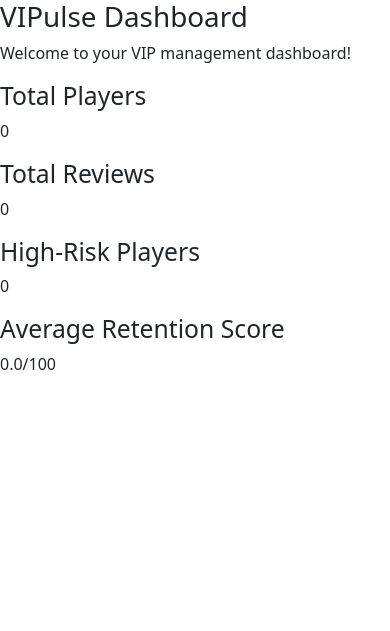
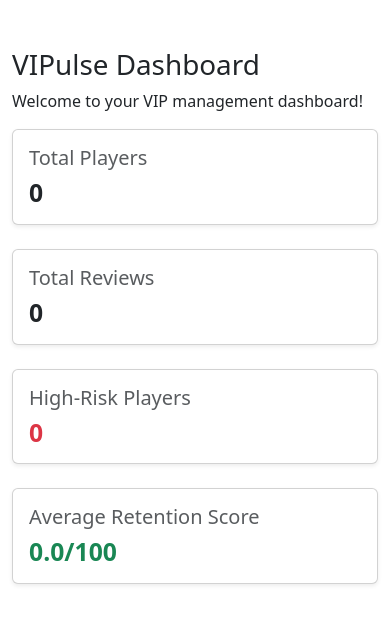
Before and after one commit to Azhdakurt/vipulse-2, a Django app: page /dashboard/ in a window 390 px wide. Shown: the top 631 px of the page. Run offline with Django 5.2, Linux system fonts and the light colour scheme; the visitor is signed in with stand-in values (Sample User, id 1); data that the repository does not hold is empty.

Commit message:
Add responsive Bootstrap dashboard KPI cards

```diff
--- a/players/templates/players/dashboard.html
+++ b/players/templates/players/dashboard.html
@@ -3,20 +3,51 @@
 {% block title %}VIPulse | Dashboard{% endblock %}
 
 {% block content %}
+<div class="container py-5">
 
     <h1>VIPulse Dashboard</h1>
     <p>Welcome to your VIP management dashboard!</p>
+    <div class="row g-4">
 
-    <h2>Total Players</h2>
-    <p>{{ total_players }}</p>
+  <div class="col-12 col-md-6 col-xl-3">
+    <div class="card shadow-sm h-100">
+        <div class="card-body">
+            <h5 class="card-title text-muted">Total Players</h5>
+            <h2 class="card-text fw-bold">{{ total_players }}</h2>
+        </div>
+    </div>
+</div>
 
-    <h2>Total Reviews</h2>
-    <p>{{ total_reviews }}</p>
+  <div class="col-12 col-md-6 col-xl-3">
+    <div class="card shadow-sm h-100">
+        <div class="card-body">
+            <h5 class="card-title text-muted">Total Reviews</h5>
+            <h2 class="card-text fw-bold">{{ total_reviews }}</h2>
+        </div>
+    </div>
+</div>
 
-    <h2>High-Risk Players</h2>
-    <p>{{ high_risk_players }}</p>
+  <div class="col-12 col-md-6 col-xl-3">
+    <div class="card shadow-sm h-100">
+        <div class="card-body">
+            <h5 class="card-title text-muted">High-Risk Players</h5>
+            <h2 class="card-text fw-bold text-danger">
+                {{ high_risk_players }}
+            </h2>
+        </div>
+    </div>
+</div>
 
-    <h2>Average Retention Score</h2>
-    <p>{{ average_retention_score|floatformat:1 }}/100</p>
-
+ <div class="col-12 col-md-6 col-xl-3">
+    <div class="card shadow-sm h-100">
+        <div class="card-body">
+            <h5 class="card-title text-muted">Average Retention Score</h5>
+            <h2 class="card-text fw-bold text-success">
+                {{ average_retention_score|floatformat:1 }}/100
+            </h2>
+        </div>
+    </div>
+</div>
+</div>
+</div>
 {% endblock %}
```
